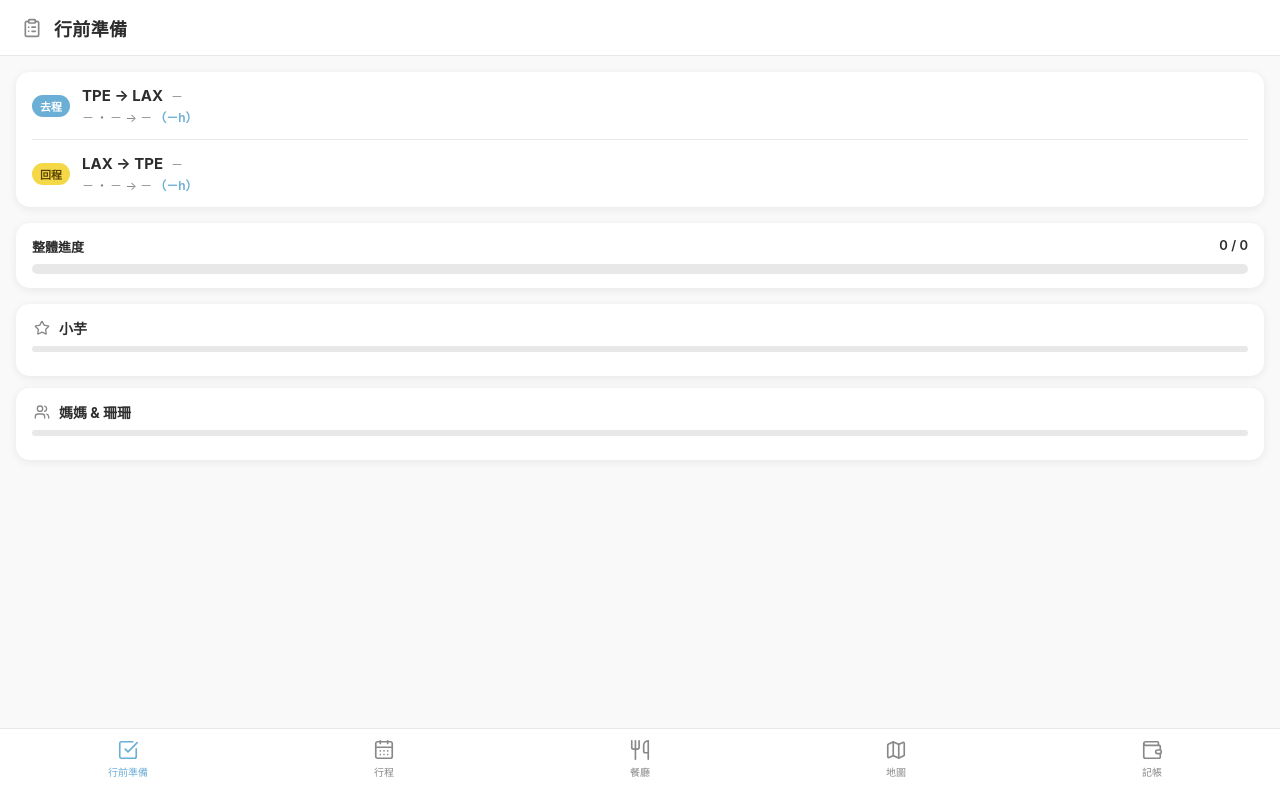
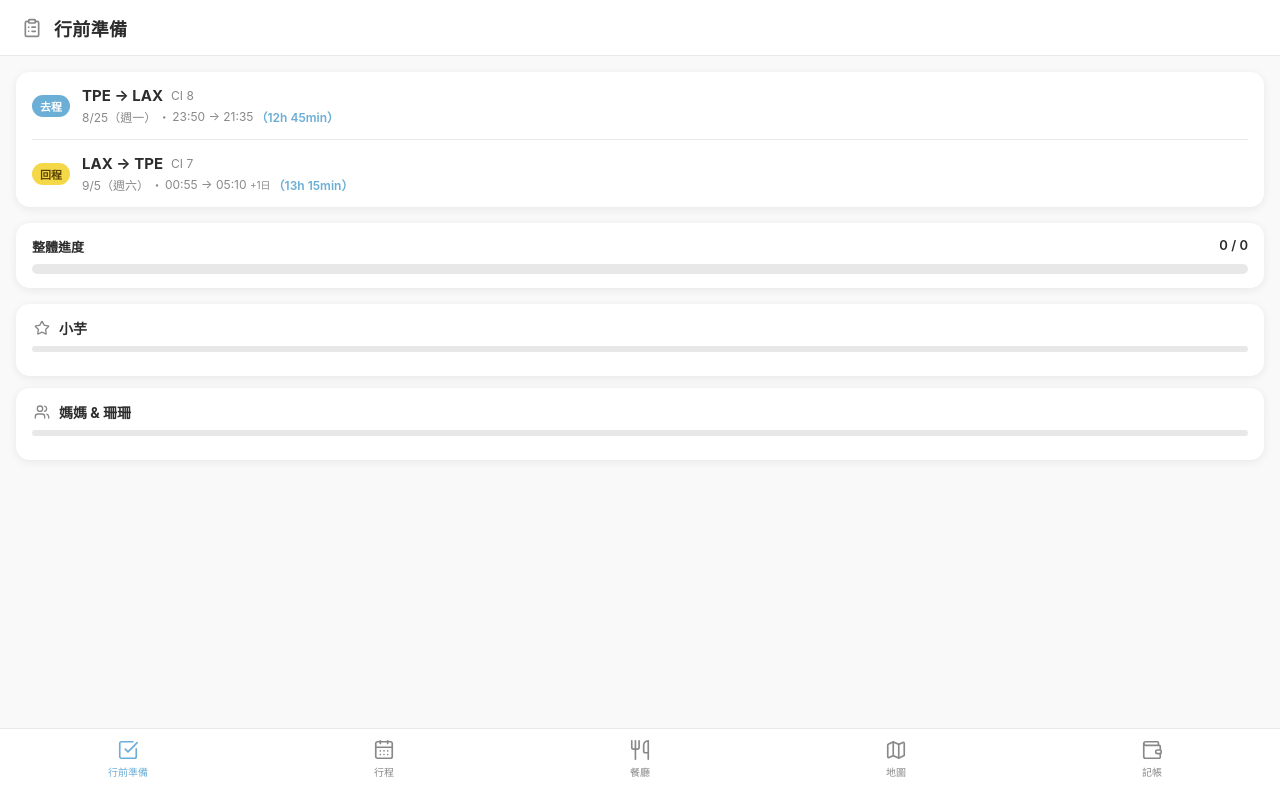
Before and after one commit to Yu-Yun-Chen/los-angeles-travel-application, a plain HTML site: page index.html in a window 1280 px wide. Drawn offline with nearby package versions, Linux system fonts and the light colour scheme; no server answers.

Commit message:
Add flight info: CI8 TPE-LAX 8/25, CI7 LAX-TPE 9/5

```diff
--- a/index.html
+++ b/index.html
@@ -65,13 +65,13 @@
             <div class="flight-info">
               <div class="flight-main">
                 <span class="flight-route">TPE → LAX</span>
-                <span class="flight-num">－</span>
+                <span class="flight-num">CI 8</span>
               </div>
               <div class="flight-times">
-                <span class="flight-date">－</span>
+                <span class="flight-date">8/25（週一）</span>
                 <span class="flight-sep">・</span>
-                <span class="flight-time">－ → －</span>
-                <span class="flight-duration">（－h）</span>
+                <span class="flight-time">23:50 → 21:35</span>
+                <span class="flight-duration">（12h 45min）</span>
               </div>
             </div>
           </div>
@@ -81,13 +81,13 @@
             <div class="flight-info">
               <div class="flight-main">
                 <span class="flight-route">LAX → TPE</span>
-                <span class="flight-num">－</span>
+                <span class="flight-num">CI 7</span>
               </div>
               <div class="flight-times">
-                <span class="flight-date">－</span>
+                <span class="flight-date">9/5（週六）</span>
                 <span class="flight-sep">・</span>
-                <span class="flight-time">－ → －</span>
-                <span class="flight-duration">（－h）</span>
+                <span class="flight-time">00:55 → 05:10 <span style="font-size:10px;">+1日</span></span>
+                <span class="flight-duration">（13h 15min）</span>
               </div>
             </div>
           </div>
```
